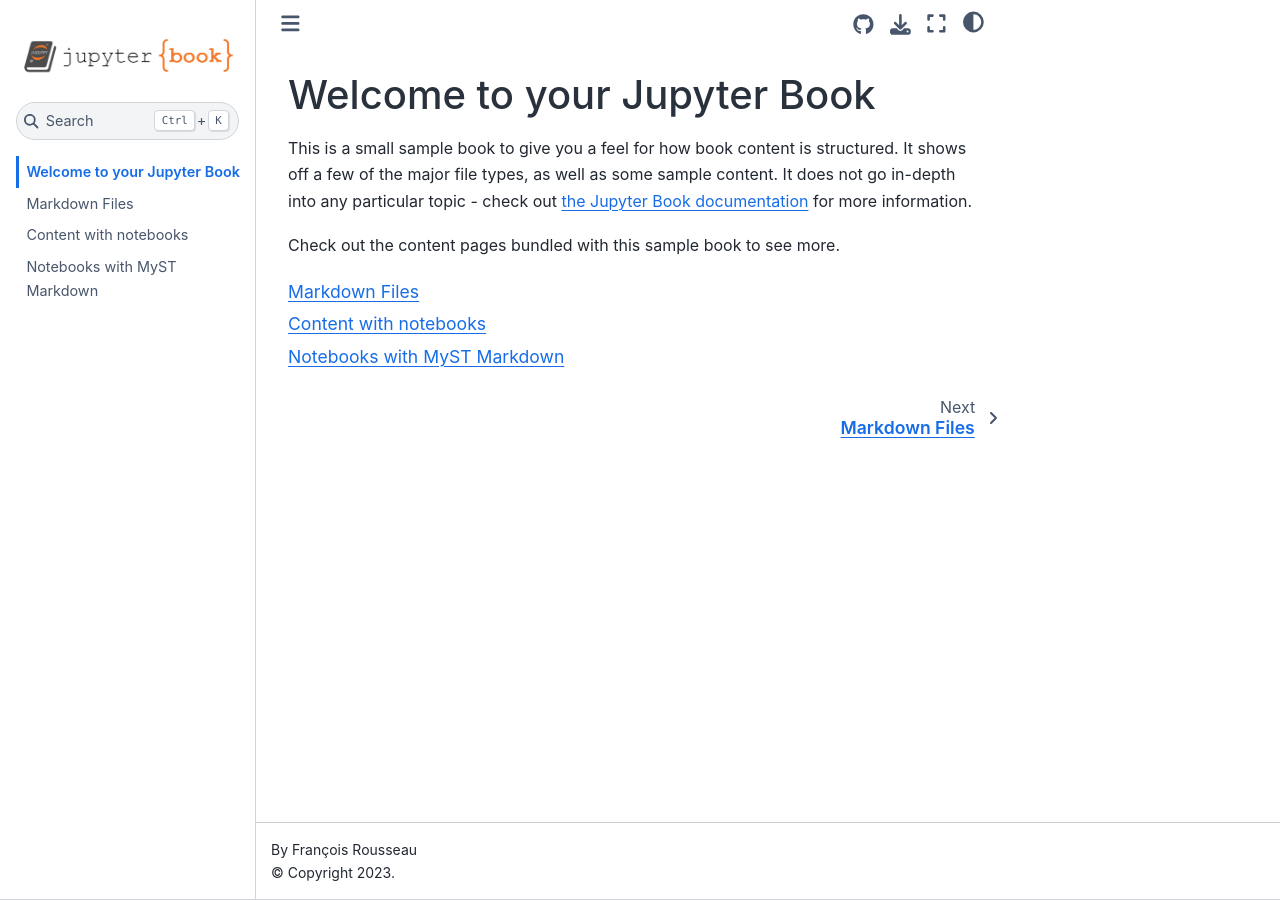
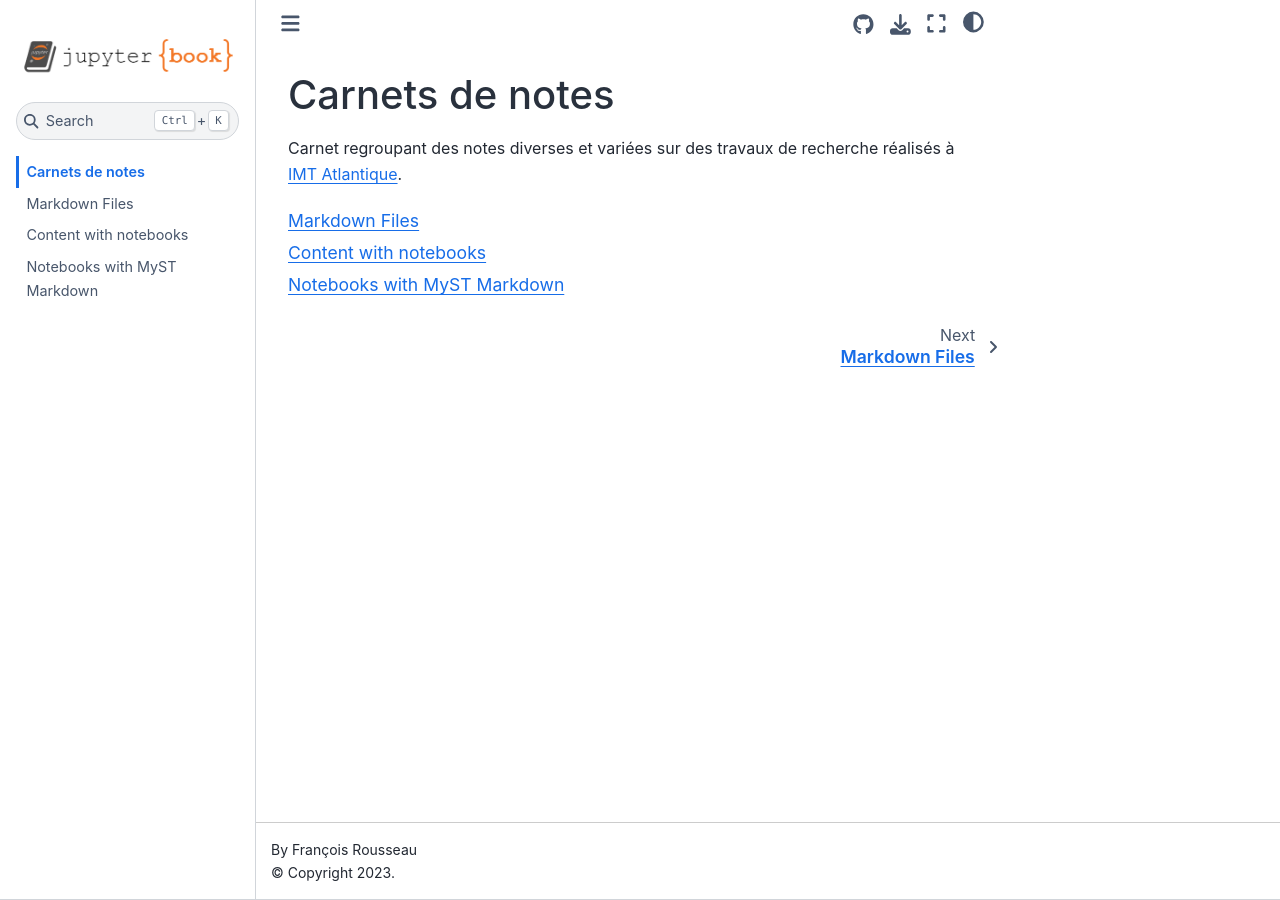
Before and after one commit to rousseau/carnet_de_notes, a Jupyter Book: the page built from intro.md, in a window 1280 px wide. Built offline with Jupyter Book 1.0.4 settings and Sphinx 7.4.7 and the Sphinx Book theme 1.1.4, drawn with Linux system fonts in a browser that asks for light colours.

Commit message:
Update intro.md

````diff
--- a/intro.md
+++ b/intro.md
@@ -1,11 +1,6 @@
-# Welcome to your Jupyter Book
+# Carnets de notes
 
-This is a small sample book to give you a feel for how book content is
-structured.
-It shows off a few of the major file types, as well as some sample content.
-It does not go in-depth into any particular topic - check out [the Jupyter Book documentation](https://jupyterbook.org) for more information.
-
-Check out the content pages bundled with this sample book to see more.
+Carnet regroupant des notes diverses et variées sur des travaux de recherche réalisés à [IMT Atlantique](https://www.imt-atlantique.fr).
 
 ```{tableofcontents}
 ```
````
